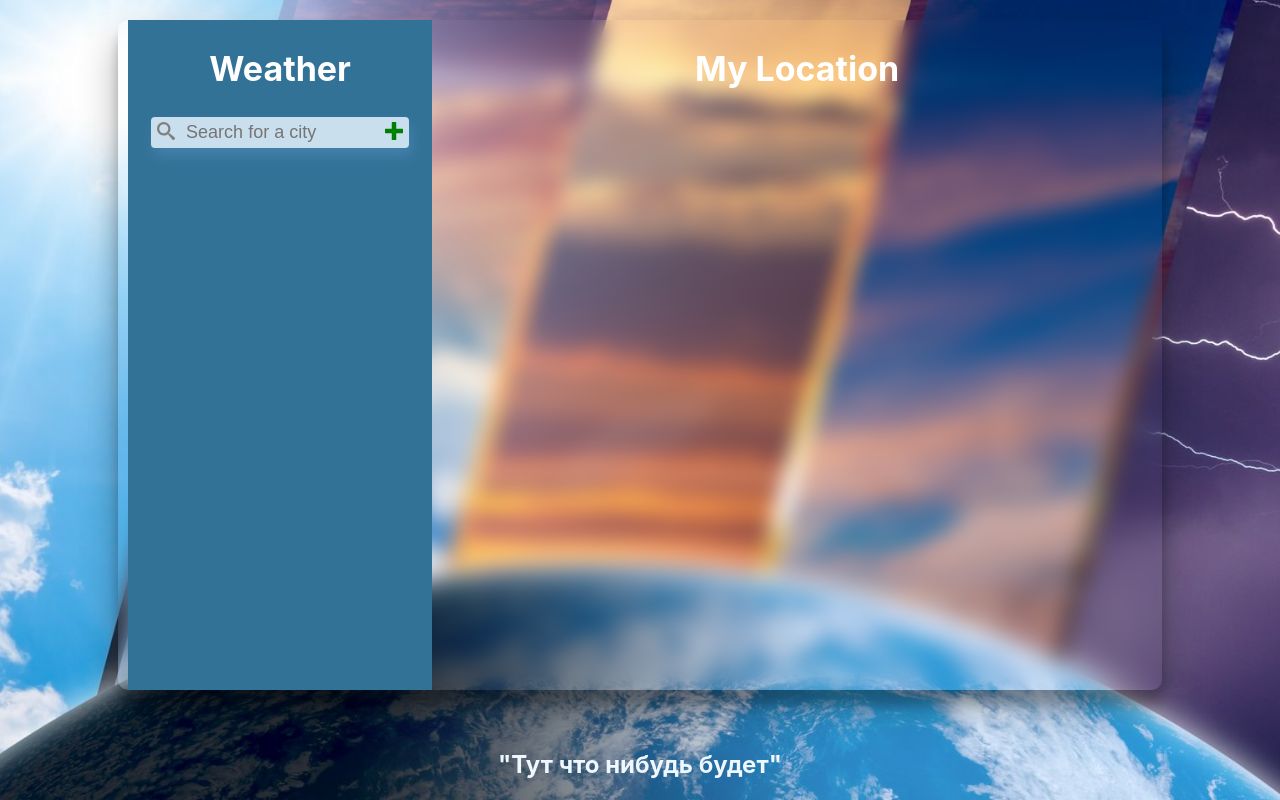
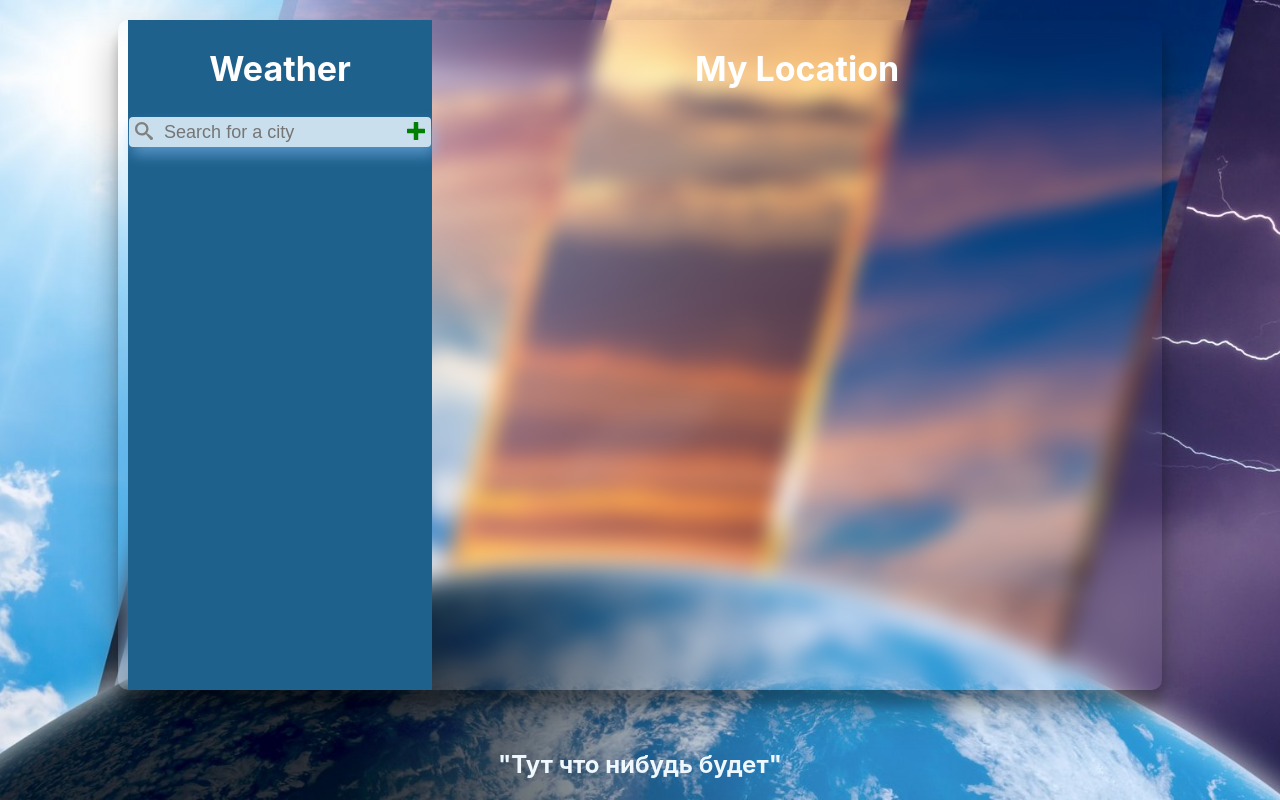
Before and after one commit to MythosOne/weather-app, a React (Create React App) app: page / in a window 1280 px wide. Built offline with nearby package versions, Linux system fonts and the light colour scheme.

Commit message:
Create Weather card

```diff
--- /dev/null
+++ b/src/Api/apiService.js
@@ -0,0 +1 @@
+API_KEY = 'e59a1482d0be237c1680d29670faf7ca';
--- a/src/components/Searchbar/Searchbar.jsx
+++ b/src/components/Searchbar/Searchbar.jsx
@@ -1,17 +1,37 @@
+import React, { useState } from 'react';
 import { ImSearch, ImPlus } from 'react-icons/im';
-import { SearchBarForm, Container,ButtonSearch, ButtonAdd, Input} from './SearchBar.styled';
+import {
+  SearchBarForm,
+  Container,
+  ButtonSearch,
+  ButtonAdd,
+  Input,
+} from './SearchBar.styled';
 
-export const SearchBar = () => {
+export const SearchBar = ({onAddCity}) => {
+  const [value, setValue] = useState('');
+
+  const handleSubmit = (e) => {
+    e.preventDefault();
+
+    onAddCity(value);
+    setValue('');
+  };
+
+  const handleChange = (e) => {
+    setValue(e.target.value);
+  };
+
   return (
     <Container>
-      <SearchBarForm>
+      <SearchBarForm onSubmit={handleSubmit}>
         <ButtonSearch type="submit">
           <ImSearch size={18} />
         </ButtonSearch>
         <Input
           name="inputData"
-          //   value={}
-          // onChange={}
+          value={value}
+          onChange={handleChange}
           type="text"
           autoFocus
           autoComplete="off"
--- a/src/components/Searchbar/Searchbar.styled.js
+++ b/src/components/Searchbar/Searchbar.styled.js
@@ -18,7 +18,7 @@ export const SearchBarForm = styled.form`
 ;
 
   background-color: #c9dfed;
-  box-shadow: 3px 8px 14px rgba(136, 198, 253, 0.19);
+  box-shadow: 3px 8px 14px rgba(136, 198, 253, 0.5);
 `;
 
 export const Input = styled.input`
@@ -26,8 +26,8 @@ export const Input = styled.input`
   border: none;
   outline: none;
 
-  max-height: 40px;
-  max-width: 188px;
+  height: 20px;
+  width: 80%;
 
   padding: 5px;
   font-size: 18px;
--- /dev/null
+++ b/src/components/WeatherCard/WeatherCard.jsx
@@ -0,0 +1,16 @@
+import React from 'react';
+import { Container, City, Time, Temperature, Location } from './WeatherCard.styled';
+
+function WeatherCard({ city }) {
+
+  return (
+      <Container>
+        <City>{city.city}</City>
+        <Temperature>21</Temperature>
+        <Time>15:45</Time>
+        <Location>H:15 L:7</Location>
+      </Container>
+  );
+}
+
+export default WeatherCard;
--- /dev/null
+++ b/src/components/WeatherCard/WeatherCard.styled.js
@@ -0,0 +1,45 @@
+import styled from '@emotion/styled';
+
+export const Container = styled.div`
+  display: flex;
+
+  margin: 0 auto;
+  margin-top: 20px;
+  padding: 10px;
+  width: 85%;
+  height: 100px;
+  border-style: solid;
+  border-width: 2px;
+  border-color: rgba(240, 243, 244, 0.8);
+  border-radius: 12px;
+  background-color: #154360;
+  box-shadow: 3px 8px 14px rgba(136, 198, 253, 0.5);
+`;
+
+export const City = styled.h2`
+  margin: 0;
+  color: rgba(240, 243, 244, 0.9);
+  font-size: 24px;
+  font-weight: 400;
+`;
+
+export const Time = styled.p`
+  margin: 0;
+  color: rgba(240, 243, 244, 0.9);
+  font-size: 12px;
+  font-weight: 400;
+`;
+
+export const Temperature = styled.p`
+  margin: 0;
+  color: rgba(240, 243, 244, 0.9);
+  font-size: 42px;
+  font-weight: 400;
+`;
+
+export const Location = styled.p`
+  margin: 0;
+  color: rgba(240, 243, 244, 0.9);
+  font-size: 12px;
+  font-weight: 400;
+`;
--- a/src/components/WeatherCity/WeatherCity.jsx
+++ b/src/components/WeatherCity/WeatherCity.jsx
@@ -1,11 +1,31 @@
-import { SearchBar } from '../Searchbar/SearchBar';
+import React, { useState } from 'react';
+import { nanoid } from 'nanoid';
+import { SearchBar } from '../SearchBar/SearchBar';
+import { WeatherList } from '../WeatherList/WeatherList';
 import { WeatherForm, Title } from './WeatherCity.styled';
+import WeatherCard from '../WeatherCard/WeatherCard';
 
 export const WeatherCity = () => {
+  const [cities, setCities] = useState([]);
+
+  const addCity = city => {
+    if (city.length === 0) {
+      alert('Field must be filled');
+    } else {
+      setCities([...cities, { id: nanoid(), city: city }]);
+    }
+
+    console.log(cities)
+  };
+
   return (
     <WeatherForm>
       <Title>Weather</Title>
-      <SearchBar/>
+      <SearchBar onAddCity={addCity} />
+      {cities.map(city => (
+        <WeatherCard city={city} />
+      ))}
+      {/* <WeatherList /> */}
     </WeatherForm>
   );
 };
--- a/src/components/WeatherCity/WeatherCity.styled.js
+++ b/src/components/WeatherCity/WeatherCity.styled.js
@@ -4,7 +4,7 @@ export const WeatherForm = styled.div`
   width: 30%;
   height: 100%;
   min-height: calc(90vh - 50px);
-  background-color: #337297;
+  background-color: #1F618D ;
   opacity: 1;
 `;
 
--- /dev/null
+++ b/src/components/WeatherList/Weather.styled.js
@@ -0,0 +1,9 @@
+import styled from '@emotion/styled';
+
+export const Container = styled.ul`
+  list-style: none;
+  display: flex;
+  flex-direction: column;
+  justify-content: center;
+  gap: 16px;
+`;
--- /dev/null
+++ b/src/components/WeatherList/WeatherList.jsx
@@ -0,0 +1,15 @@
+import React from 'react';
+import { Container } from './Weather.styled';
+import WeatherCard from '../WeatherCard/WeatherCard';
+
+export const WeatherList = ({ cards }) => {
+  return (
+    <Container>
+      {cards.map(card => (
+        <li key={card.id}>
+          <WeatherCard weathercard={card} />
+        </li>
+      ))}
+    </Container>
+  );
+};
```
